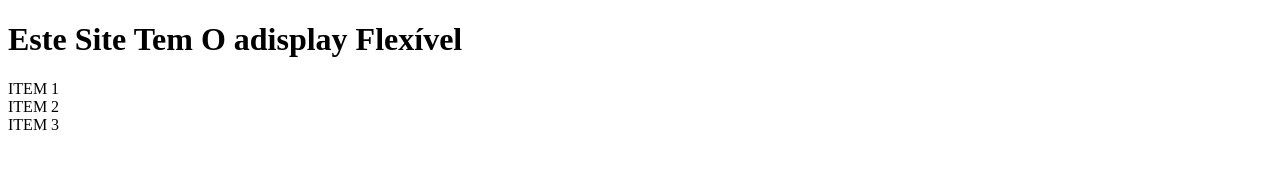
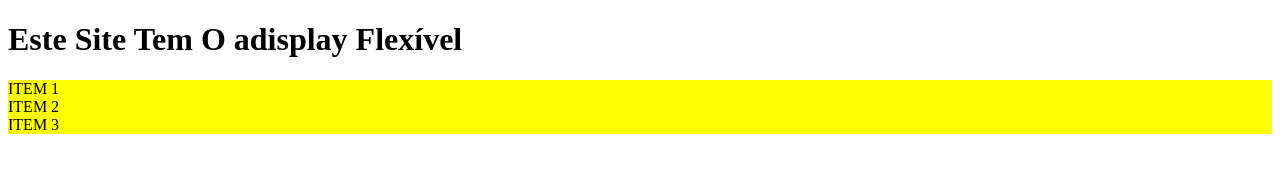
Before and after one commit to AnaZolky/sitedisplayflex, a plain HTML site: page index.html in a window 1280 px wide. Drawn offline with Linux system fonts and the light colour scheme.

Commit message:
Update index.html

```diff
--- a/index.html
+++ b/index.html
@@ -10,7 +10,7 @@
             align-itens:center;
             neight:100px;
       }
-      .tem{
+      .item{
             background-color:yellow;
       }
     </style>
```
